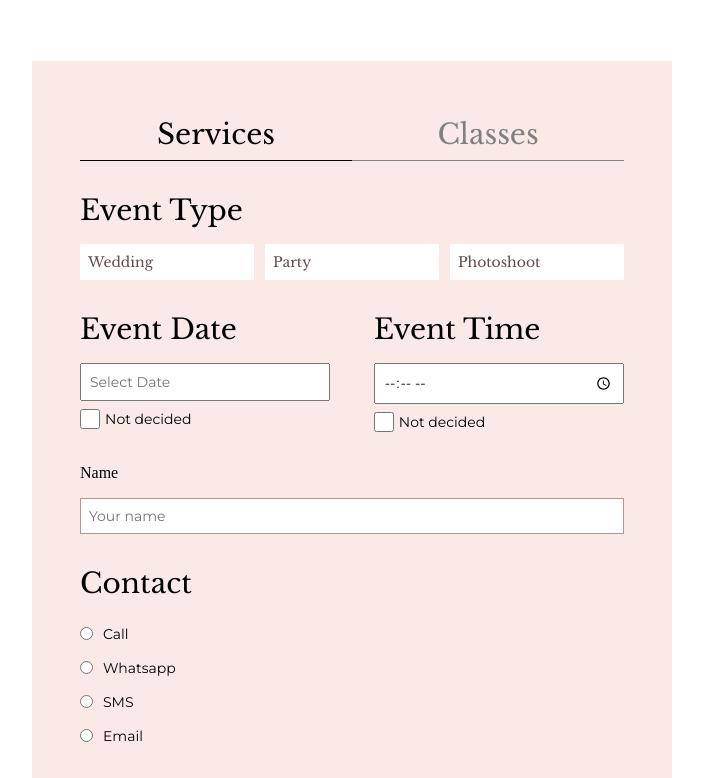
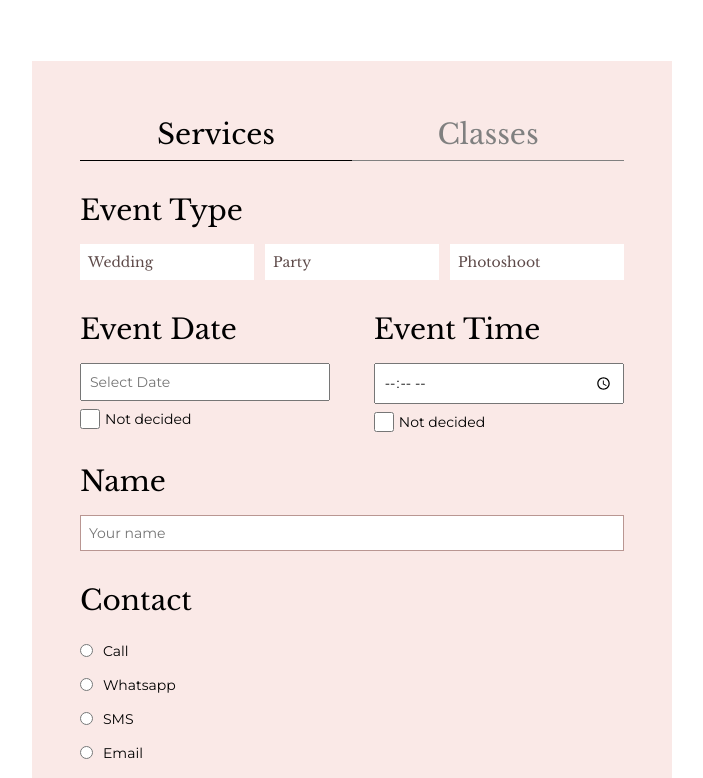
Before and after one commit to lenizeramos/beauty-figma-clone, a website: page src/htmlFiles/landing.html in a window 1280 px wide. Shown: the part 319-1097 px from the top of the page, without its empty margins (288-991 px from the left). Drawn offline with nearby package versions, Linux system fonts and the light colour scheme.

Commit message:
font fix name

```diff
--- a/src/sass/landing.scss
+++ b/src/sass/landing.scss
@@ -192,6 +192,10 @@
 
                 .contact-form-name {
                     margin-bottom: 1rem;
+                    font-family: "Libre Baskerville", serif;
+                    font-weight: 100;
+                    font-style: normal;
+                    font-size: 28px;
                 }
 
                 .input-name {
```
Also changed, not shown: css/landing.css, 1 other file.
